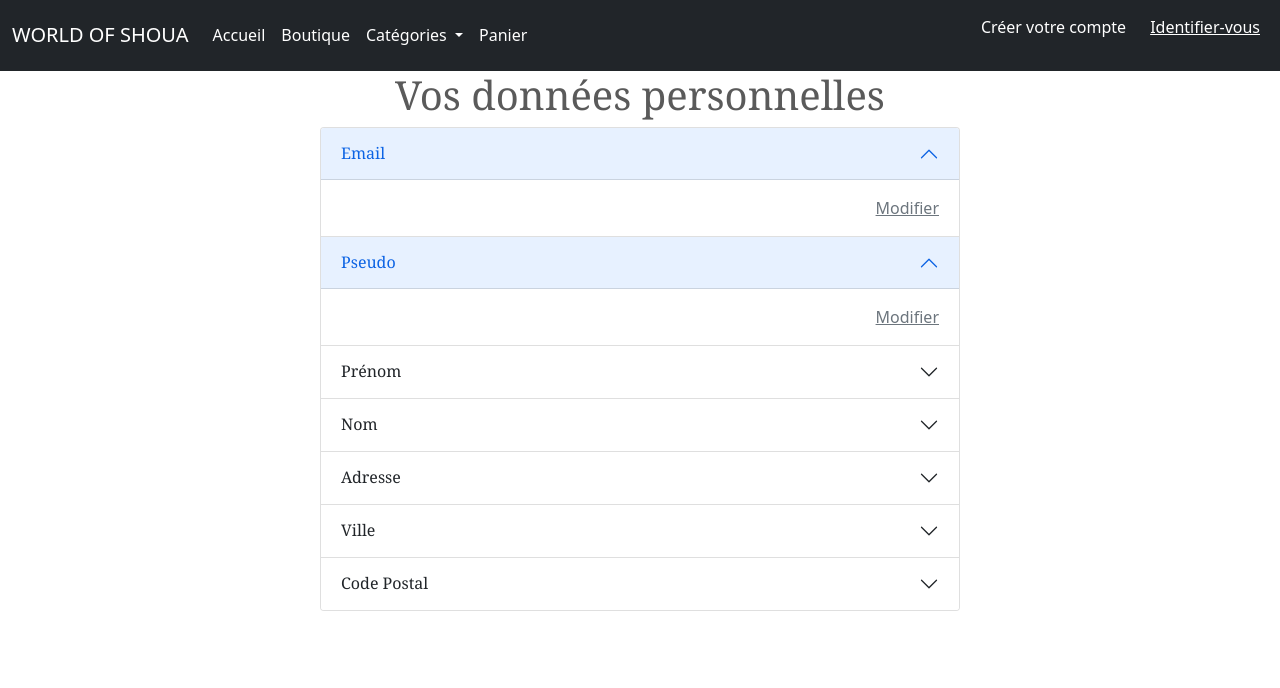
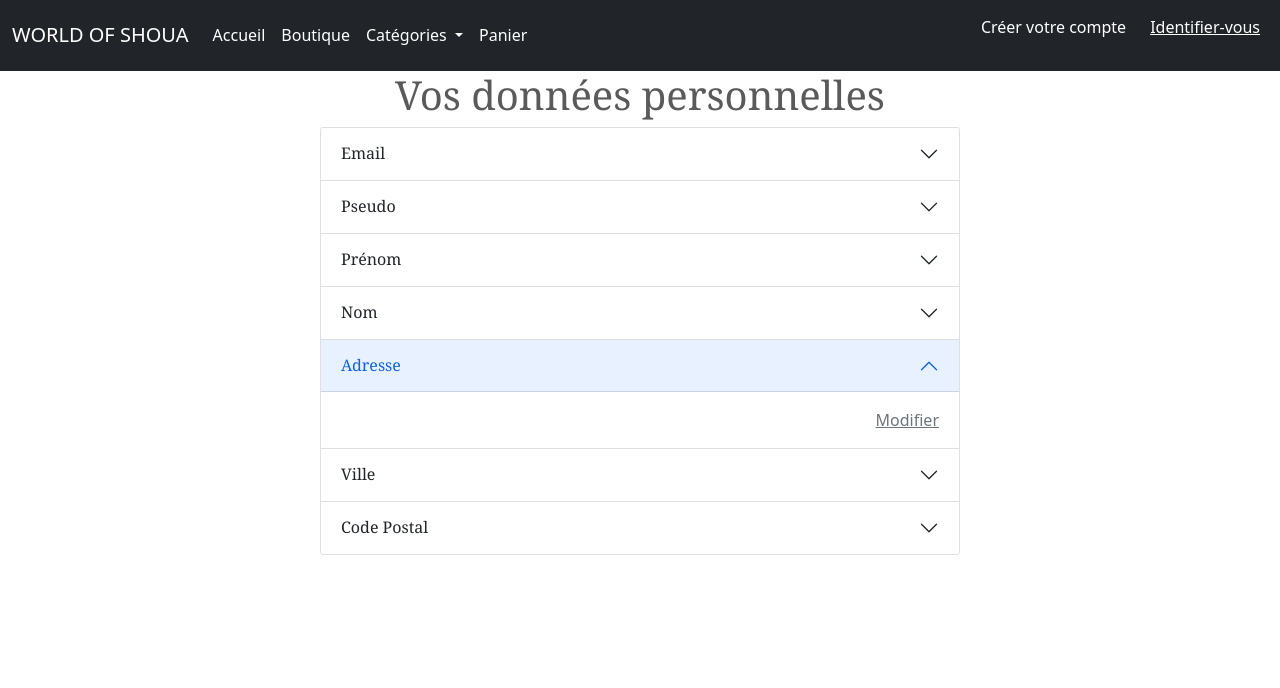
Before and after one commit to TheYassir/ARYHA, a Symfony app: template templates/registration/profil.html.twig in a window 1280 px wide, after a click on "Adresse". Shown: the part 49-737 px from the top of the page. Run offline with Twig, Linux system fonts and the light colour scheme; the template is opened without the code that fills it, so the values that code supplies are empty; some libraries are stand-ins or nearby versions.

Commit message:
Correction profil

```diff
--- a/templates/registration/profil.html.twig
+++ b/templates/registration/profil.html.twig
@@ -72,7 +72,7 @@
                 Adresse
             </button>
             </h2>
-            <div id="collapseFour" class="accordion-collapse collapse" aria-labelledby="headingFive" data-bs-parent="#accordionExample">
+            <div id="collapseFive" class="accordion-collapse collapse" aria-labelledby="headingFive" data-bs-parent="#accordionExample">
                 <div class="accordion-body d-flex justify-content-between">
                     <span>{{ user.adresse }}</span>
                     <span><a href="{{ path('app_profil_edit', {'id': user.id}) }}" class="link-secondary">Modifier</a></span>
```
